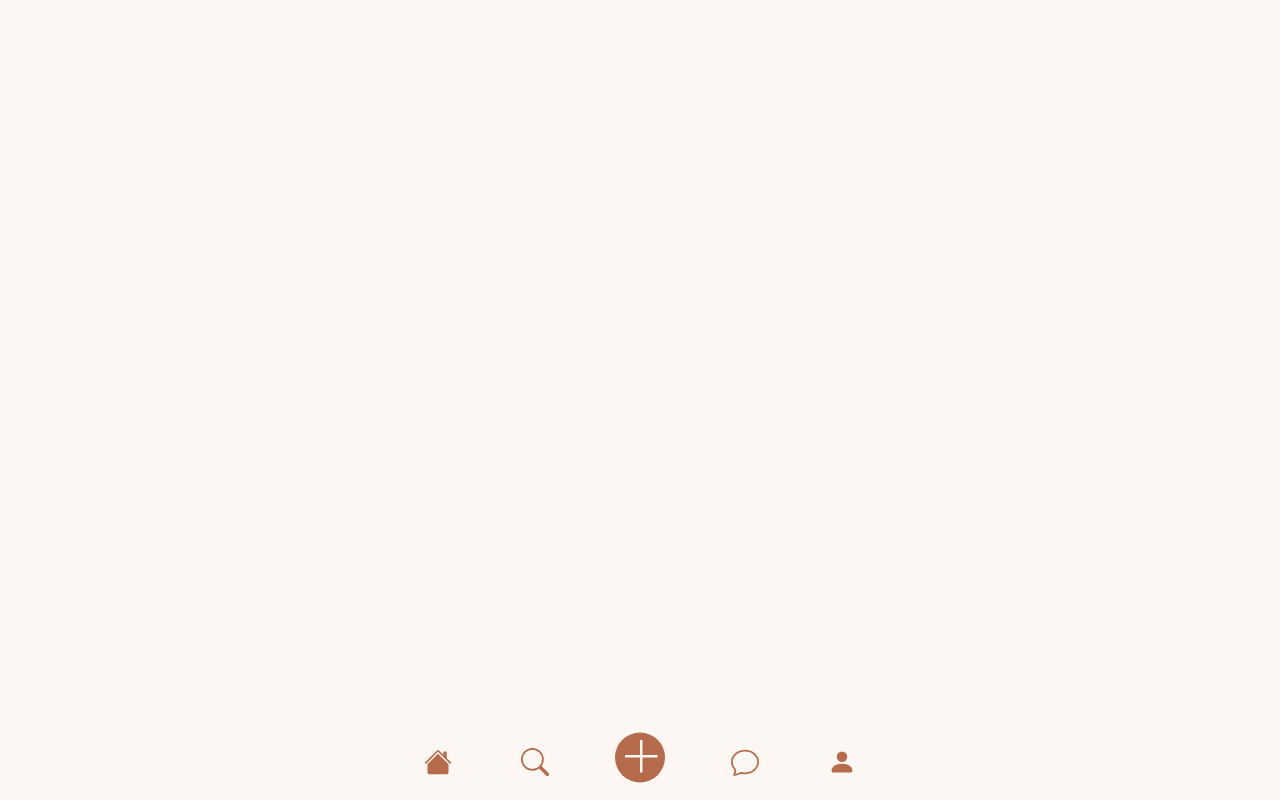
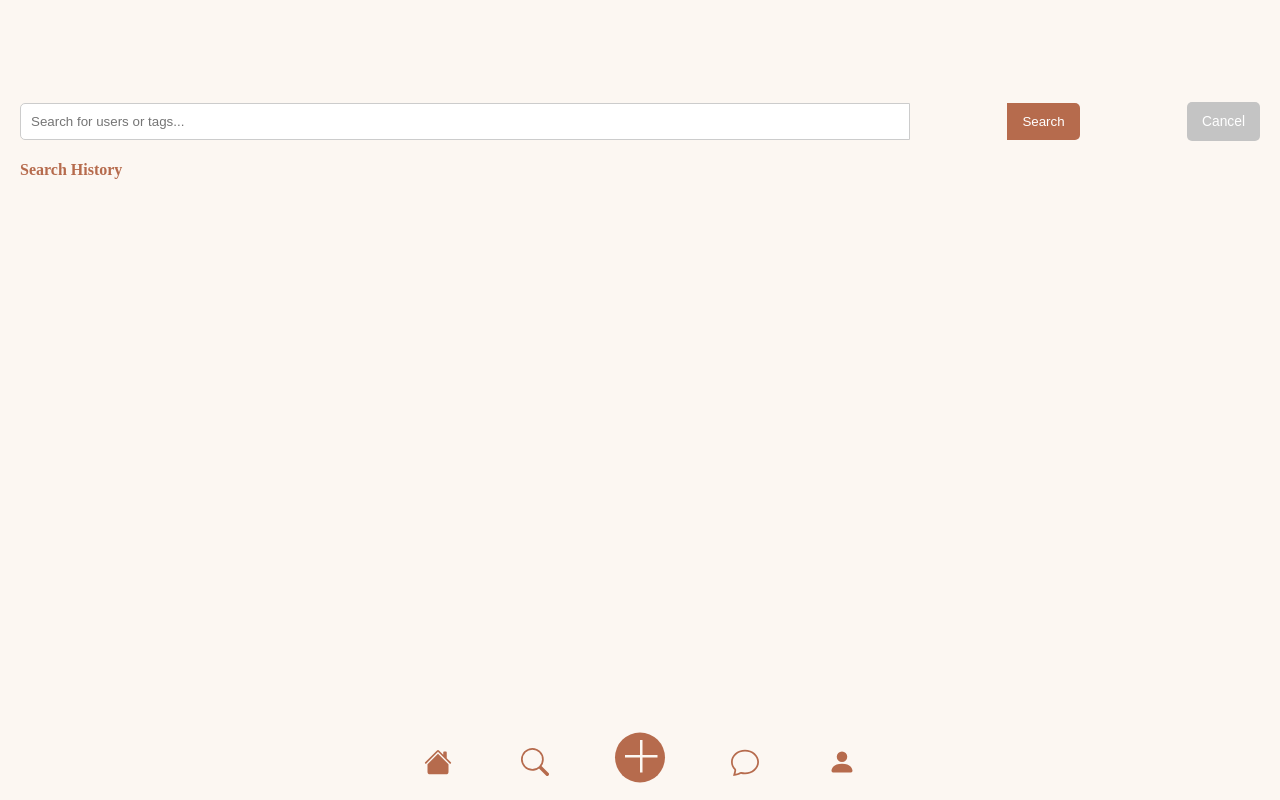
Before and after one commit to SigneThrane/gorge, a Vue app: page /Search in a window 1280 px wide. Built offline with nearby package versions, Linux system fonts and the light colour scheme.

Commit message:
search function added

```diff
--- a/src/components/Login.vue
+++ b/src/components/Login.vue
@@ -4,11 +4,11 @@
       <img class="logo" src="/public/img/icons/logo.png" alt="Gorge Logo" />
       <h2>LOG IND</h2>
 
-      <p>Brugernavn</p>
-      <input type="text" v-model="email" class="input-field" placeholder="Email" />
+      <p>E-mail</p>
+      <input type="text" v-model="email" class="input-field" placeholder="" />
 
       <p>Adgangskode</p>
-      <input type="password" v-model="password" class="input-field" placeholder="Password" />
+      <input type="password" v-model="password" class="input-field" placeholder="" />
 
       <p class="register-link">
         Har du ikke en bruger?
--- a/src/components/Search.vue
+++ b/src/components/Search.vue
@@ -1,4 +1,47 @@
 <template>
+  <div class="search-container">
+    <div class="search-box">
+      <input
+        type="text"
+        v-model="searchQuery"
+        @input="searchData"
+        placeholder="Search for users or tags..."
+        class="search-input"
+      />
+      <!-- Search Button -->
+      <button @click="addToSearchHistory" class="search-button">
+        Search
+      </button>
+      <!-- Cancel Button (always visible) -->
+      <button @click="goBack" class="cancel-button">
+        Cancel
+      </button>
+    </div>
+
+    <div v-if="searchResults.length > 0">
+      <h3>Results</h3>
+      <div v-for="result in searchResults" :key="result.id" class="search-result-item">
+        <p>{{ result.name || result.tag }}</p> <!-- Adjust this depending on whether it's a user or tag -->
+      </div>
+    </div>
+
+    <!-- If no results are found -->
+    <div v-else-if="searchQuery && searchResults.length === 0" class="no-results">
+      <p>No results found.</p>
+    </div>
+
+    <!-- Search History Section -->
+    <div class="search-history">
+      <h3>Search History</h3>
+      <ul>
+        <li v-for="(item, index) in searchHistory" :key="index">
+          {{ item }}
+          <button @click="deleteFromHistory(index)" class="delete-button">X</button>
+        </li>
+      </ul>
+    </div>
+  </div>
+
     <div class="fixed-bottom-box">
        <div class="fixed-nav">
 
@@ -37,7 +80,79 @@
    </template>
 
    <script setup>
+   import { ref, onMounted } from 'vue';
+   import { useRouter } from 'vue-router';
+   import { db } from '../firebaseconfig.js';
+   import { collection, query, where, getDocs } from 'firebase/firestore';
 
+   const searchQuery = ref('');
+   const searchHistory = ref([]);
+   const searchResults = ref([]);
+   const router = useRouter();
+
+   // Load search history from localStorage on component mount
+   onMounted(() => {
+     const savedHistory = localStorage.getItem('searchHistory');
+     if (savedHistory) {
+       searchHistory.value = JSON.parse(savedHistory);
+     }
+   });
+
+   // Search for users and tags
+   const searchData = async () => {
+     if (!searchQuery.value) {
+       searchResults.value.length = 0; // Clear previous results
+       return;
+     }
+
+     try {
+       searchResults.value.length = 0; // Clear previous results before new search
+
+       // Query for users based on the search query
+       const userQuery = query(
+         collection(db, 'username'),
+         where('username', '>=', searchQuery.value),
+         where('username', '<=', searchQuery.value + '\uf8ff')
+       );
+       const userQuerySnapshot = await getDocs(userQuery);
+       userQuerySnapshot.forEach(doc => {
+         searchResults.value.push({ id: doc.id, name: doc.data().username, type: 'user' }); // Mark this as a user
+       });
+
+       // Query for tags based on the search query
+       const tagQuery = query(
+         collection(db, 'tag'),
+         where('tag', '>=', searchQuery.value),
+         where('tag', '<=', searchQuery.value + '\uf8ff')
+       );
+       const tagQuerySnapshot = await getDocs(tagQuery);
+       tagQuerySnapshot.forEach(doc => {
+         searchResults.value.push({ id: doc.id, tag: doc.data().tag, type: 'tag' }); // Mark this as a tag
+       });
+     } catch (error) {
+       console.error('Error fetching search results: ', error);
+     }
+   };
+
+   // Add search query to history and save it
+   const addToSearchHistory = () => {
+     if (searchQuery.value && !searchHistory.value.includes(searchQuery.value)) {
+       searchHistory.value.push(searchQuery.value);
+       localStorage.setItem('searchHistory', JSON.stringify(searchHistory.value));
+     }
+     searchQuery.value = ''; // Clear the search input after adding to history
+   };
+
+   // Delete a search history item by index
+   const deleteFromHistory = (index) => {
+     searchHistory.value.splice(index, 1);
+     localStorage.setItem('searchHistory', JSON.stringify(searchHistory.value));
+   };
+
+   // Go back to the previous page
+   const goBack = () => {
+     router.back();
+   };
    </script>
 
  <style scoped>
@@ -47,6 +162,7 @@
   font-family: "Quicksand", serif;
   padding-top: 60px;
 }
+
 .fixed-bottom-box {
   position: fixed;
   height: 70px;
@@ -95,4 +211,85 @@
 .add-button:hover {
   background-color: #643C2D;
 }
+
+.search-container {
+  padding: 20px;
+  padding-top: 8%;
+}
+
+.search-box {
+  display: flex;
+  justify-content: space-between;
+  align-items: center;
+}
+
+.search-input {
+  width: 70%;
+  padding: 10px;
+  border: 1px solid #ccc;
+  border-radius: 5px 0px 0px 5px;
+}
+
+.search-button {
+  background-color: #B66B4D;
+  color: white;
+  border: none;
+  padding: 11px 15px;
+  border-radius: 0px 5px 5px 0px;
+  cursor: pointer;
+}
+
+/* Cancel Button Styling */
+.cancel-button {
+  background-color: #c4c4c4;
+  color: white;
+  border: none;
+  padding: 12px 15px;
+  border-radius: 5px;
+  cursor: pointer;
+  font-size: 13.8px;
+  margin-left: 10px;
+}
+
+.cancel-button:hover {
+  background-color: #969696;
+}
+
+.search-history {
+  margin-top: 20px;
+}
+
+.search-history h3 {
+  font-size: 16px;
+  color: #B66B4D;
+}
+
+.search-history ul {
+  list-style-type: none;
+  padding: 0;
+}
+
+.search-history li {
+  padding: 5px 0;
+  display: flex;
+  justify-content: space-between;
+  align-items: center;
+}
+
+.delete-button {
+  background-color: #c4c4c4;
+  opacity: 70%;
+  color: white;
+  border: none;
+  padding: 4px;
+  border-radius: 50%;
+  cursor: pointer;
+  font-size: 9px;
+  width: 18px;
+  height: 18px;
+}
+
+.delete-button:hover {
+  background-color: #969696;
+}
 </style>
```
Lines whose indentation alone changed are shown as unchanged.
